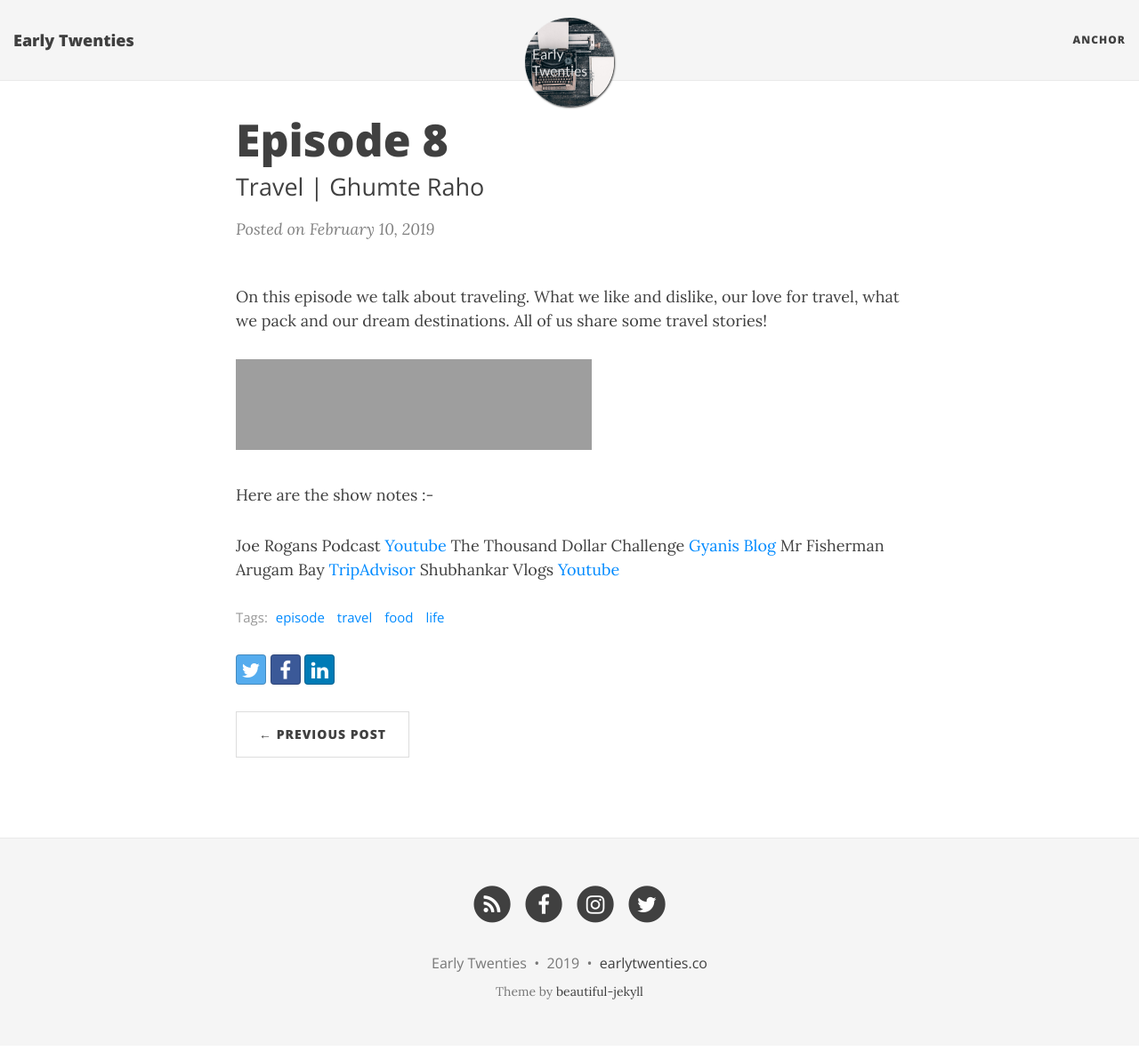
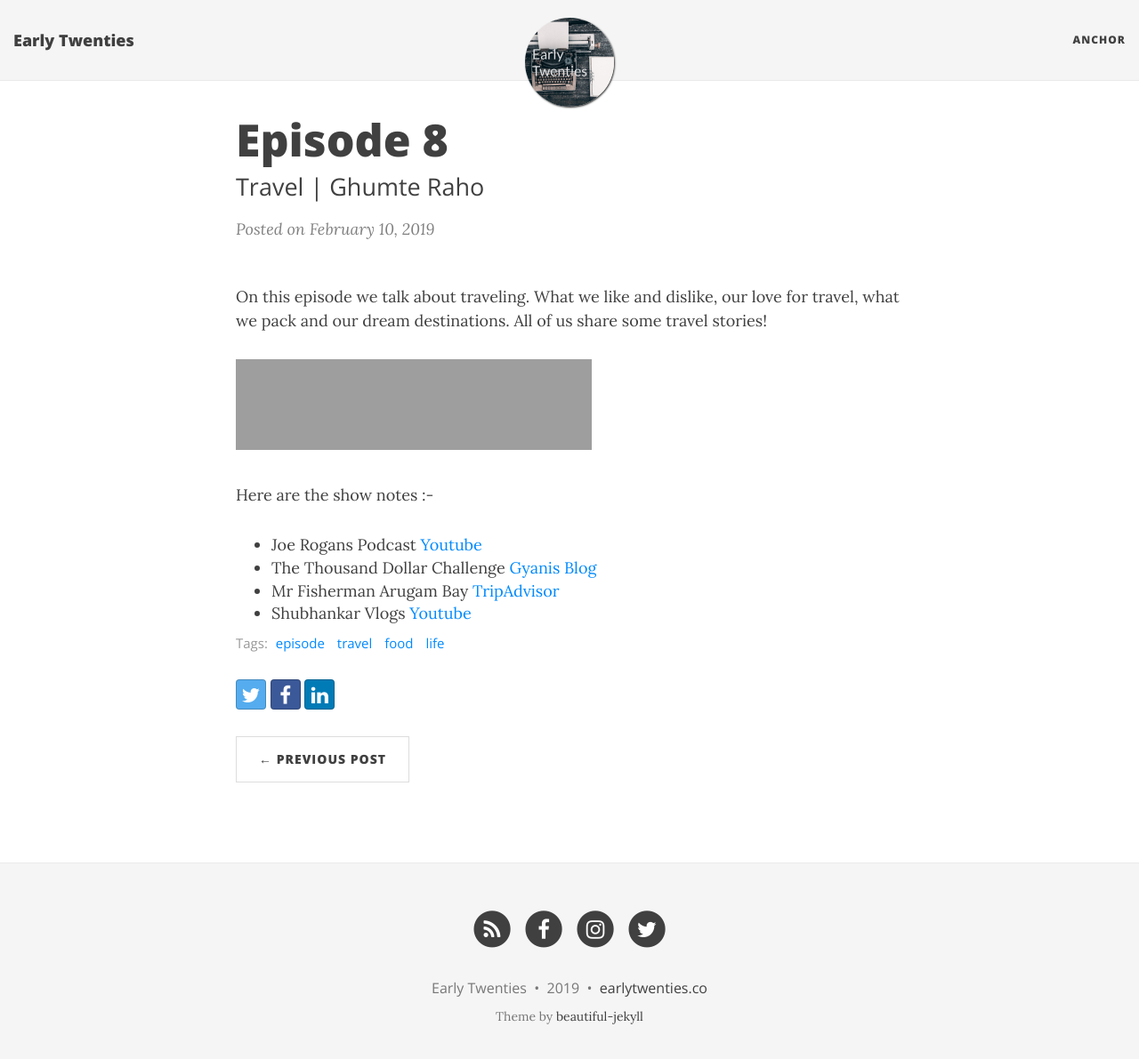
Before and after one commit to Zephrys/zephrys.github.io, a Jekyll site: the page built from _posts/2019-02-10-episode-8.md, in a window 1280 px wide and 1204 px high. Shown: the top 1191 px of the window at 89% size. Built offline with Jekyll 4.4.1, drawn with Linux system fonts in a browser that asks for light colours; nearby versions of some CDN libraries; comment, search, counter and statistics services are not loaded; grey boxes are pictures that could not be loaded.

Commit message:
list formatting

```diff
--- a/_posts/2019-02-10-episode-8.md
+++ b/_posts/2019-02-10-episode-8.md
@@ -18,7 +18,7 @@ On this episode we talk about traveling. What we like and dislike, our love for
 
 Here are the show notes :-
 
-Joe Rogans Podcast  [Youtube](https://www.youtube.com/channel/UCDQCaCH96jCxcIM7tQLCb5g)
-The Thousand Dollar Challenge [Gyanis Blog](https://gyani.net/blog/thousand-dollar-challenge/)
-Mr Fisherman Arugam Bay [TripAdvisor](https://www.tripadvisor.com/Restaurant_Review-g3348959-d10520610-Reviews-Mr_Fisherman-Arugam_Bay_Eastern_Province.html)
-Shubhankar Vlogs [Youtube](https://www.youtube.com/channel/UCDQCaCH96jCxcIM7tQLCb5g)
+- Joe Rogans Podcast  [Youtube](https://www.youtube.com/channel/UCDQCaCH96jCxcIM7tQLCb5g)
+- The Thousand Dollar Challenge [Gyanis Blog](https://gyani.net/blog/thousand-dollar-challenge/)
+- Mr Fisherman Arugam Bay [TripAdvisor](https://www.tripadvisor.com/Restaurant_Review-g3348959-d10520610-Reviews-Mr_Fisherman-Arugam_Bay_Eastern_Province.html)
+- Shubhankar Vlogs [Youtube](https://www.youtube.com/channel/UCDQCaCH96jCxcIM7tQLCb5g)
```
